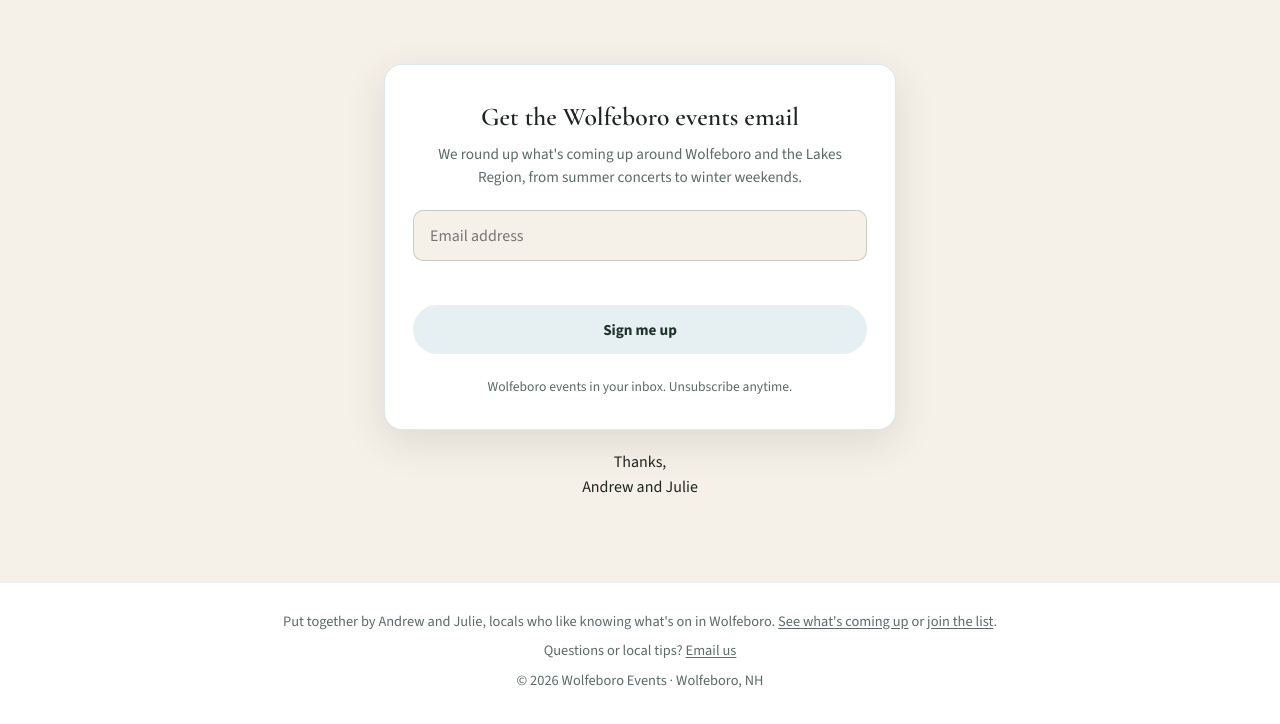
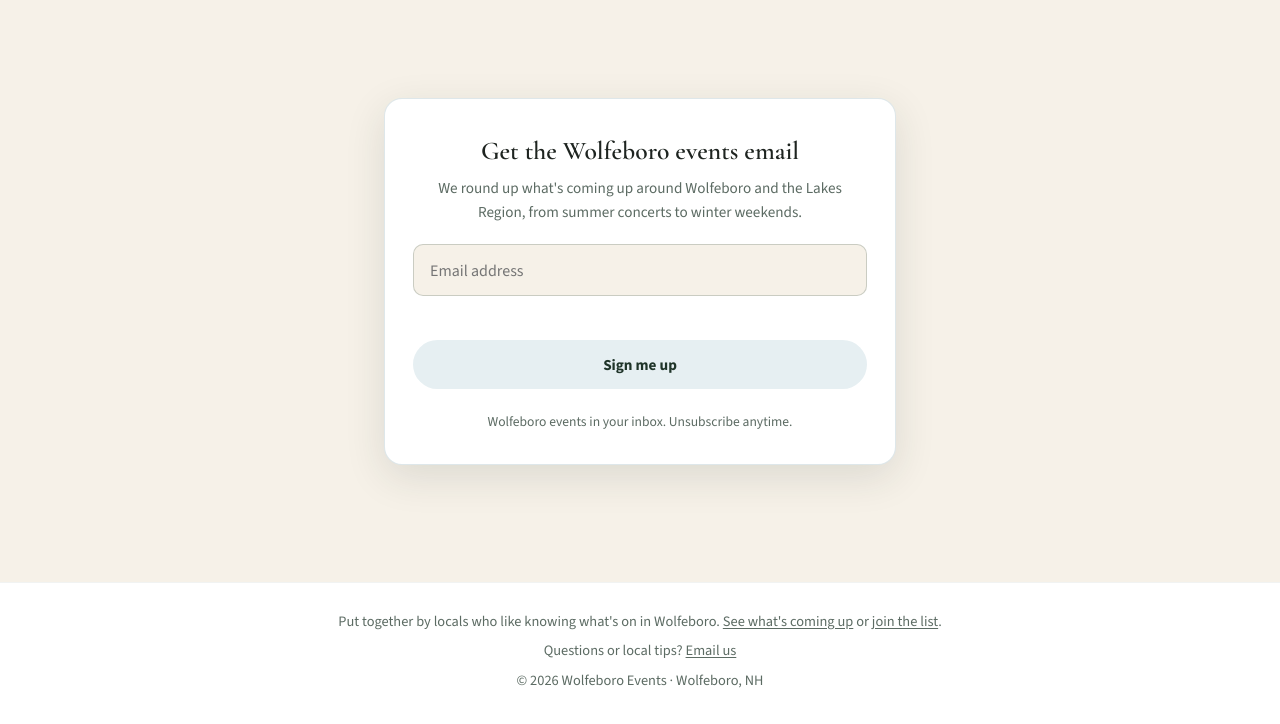
Before and after one commit to andrewbrenner7/WolfeboroEvents, a website: page join/index.html in a window 1280 px wide. Shown: the part 72-796 px from the top of the page. Drawn offline with nearby package versions, Linux system fonts and the light colour scheme.

Commit message:
Remove 'Thanks, Andrew and Julie' sign-off and names from footer on all pages

```diff
--- a/join/index.html
+++ b/join/index.html
@@ -219,14 +219,13 @@
             </form>
           </div>
         </div>
-        <p class="closing" style="text-align:center;margin:1.25rem 0 0;">Thanks,<br>Andrew and Julie</p>
       </div>
     </section>
   </main>
   <script src="https://challenges.cloudflare.com/turnstile/v0/api.js" async defer></script>
   <script src="/assets/signup.js" defer></script>
   <footer>
-    <p>Put together by Andrew and Julie, locals who like knowing what&#x27;s on in Wolfeboro. <a href="/#coming-up">See what&#x27;s coming up</a> or <a href="/join/">join the list</a>.</p>
+    <p>Put together by locals who like knowing what&#x27;s on in Wolfeboro. <a href="/#coming-up">See what&#x27;s coming up</a> or <a href="/join/">join the list</a>.</p>
     <p>Questions or local tips? <a href="mailto:host@wolfeborostays.com?subject=Wolfeboro%20Events%20question">Email us</a></p>
     <span>&copy; 2026 Wolfeboro Events · Wolfeboro, NH</span>
   </footer>
```
Also changed, not shown: guide/index.html (+1 -2 lines), index.html (+1 -2 lines), scripts/events_component_template.html (+1 -2 lines).
